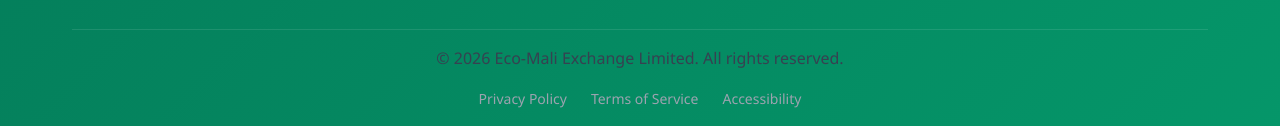
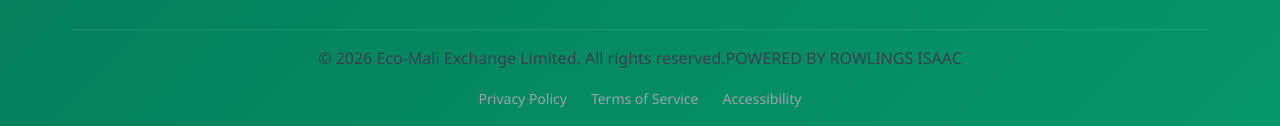
Before and after one commit to Rowliz/ecomali, a website: page index.html in a window 1280 px wide. Shown: the part 3025-3151 px from the top of the page. Drawn offline with Linux system fonts and the light colour scheme.

Commit message:
Update index.html

```diff
--- a/index.html
+++ b/index.html
@@ -240,7 +240,7 @@
                 </div>
             </div>
             <div class="footer-bottom">
-                <p>&copy; 2026 Eco-Mali Exchange Limited. All rights reserved.</p>
+                <p>&copy; 2026 Eco-Mali Exchange Limited. All rights reserved.POWERED BY ROWLINGS ISAAC</p>
 
              <nav class="footer-legal" aria-label="Legal links">
                     <a href="privacy-policy.html">Privacy Policy</a>
```
